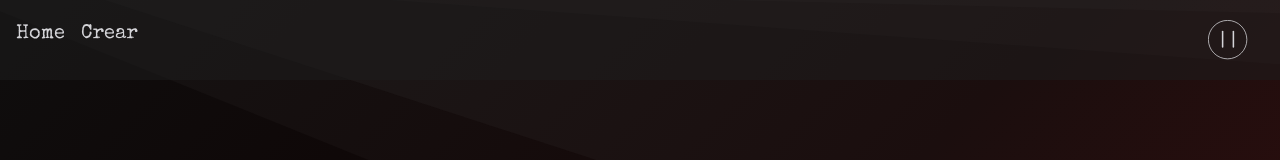
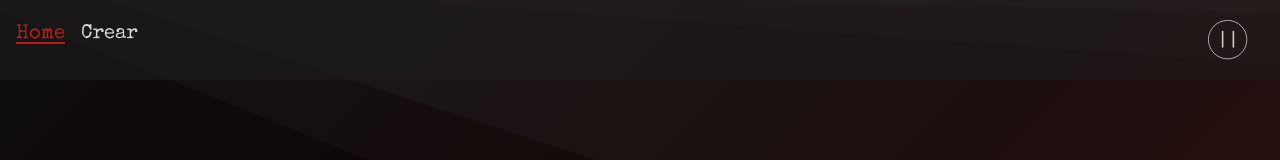
Before and after one commit to marcelonieva7/devstino, a Next.js app: page / in a window 1280 px wide. Shown: the top 160 px of the page. Built offline with nearby package versions, Linux system fonts and the light colour scheme; a web font is replaced by a local one.

Commit message:
show active navbar link

```diff
--- a/src/components/NavBar.tsx
+++ b/src/components/NavBar.tsx
@@ -5,21 +5,27 @@ import { ROUTES } from "@/enums";
 import clsx from "clsx";
 import Link from "next/link";
 import Audio from "@/components/Audio";
+import path from "path";
+import { usePathname } from "next/navigation";
 
 export default function NavBar() {
   const {userData, dataLoaded} = useUserDataContext()
+  const pathname = usePathname()
   const TITLES = ["Home", "Crear", "Tu Devstino"] as const;
   const isDevstino = !!userData.devstinationSlug
+  const currentPath = path.dirname(pathname)
+  const devstino = `${ROUTES.DEVSTINO}/${userData.devstinationSlug}`
 
   return (
     <nav>
-      <ul className="text-zinc-300 flex justify-between gap-4 px-4 py-5 after:bg-zinc-800">
-        <Link className="text-xl hover:underline hover:text-red-700 transition-colors self-start" href={ROUTES.HOME}>{TITLES[0]}</Link>
+      <ul className="text-zinc-300 flex justify-between gap-4 px-4 py-5 after:bg-zinc-800 underline-offset-4">
+        <Link className={clsx("text-xl hover:underline hover:text-red-700 transition-colors self-start", {"underline text-red-700": pathname === ROUTES.HOME})} href={ROUTES.HOME}>{TITLES[0]}</Link>
         <Link
           className={clsx("text-xl hover:underline hover:text-red-700 transition-colors self-start", {
-            "bg-gray-600 rounded-lg inline-block w-40 animate-pulse text-gray-600 pointer-events-none": !dataLoaded
+            "bg-gray-600 rounded-lg inline-block w-40 animate-pulse text-gray-600 pointer-events-none": !dataLoaded,
+            "underline text-red-700": currentPath === path.dirname(ROUTES.ADD.STEP_ONE) || pathname === devstino
           })}
-          href={ isDevstino ? `${ROUTES.DEVSTINO}/${userData.devstinationSlug}` : ROUTES.ADD.STEP_ONE}
+          href={ isDevstino ? devstino : ROUTES.ADD.STEP_ONE}
         >
           {TITLES[isDevstino ? 2 : 1]}
         </Link>
```
